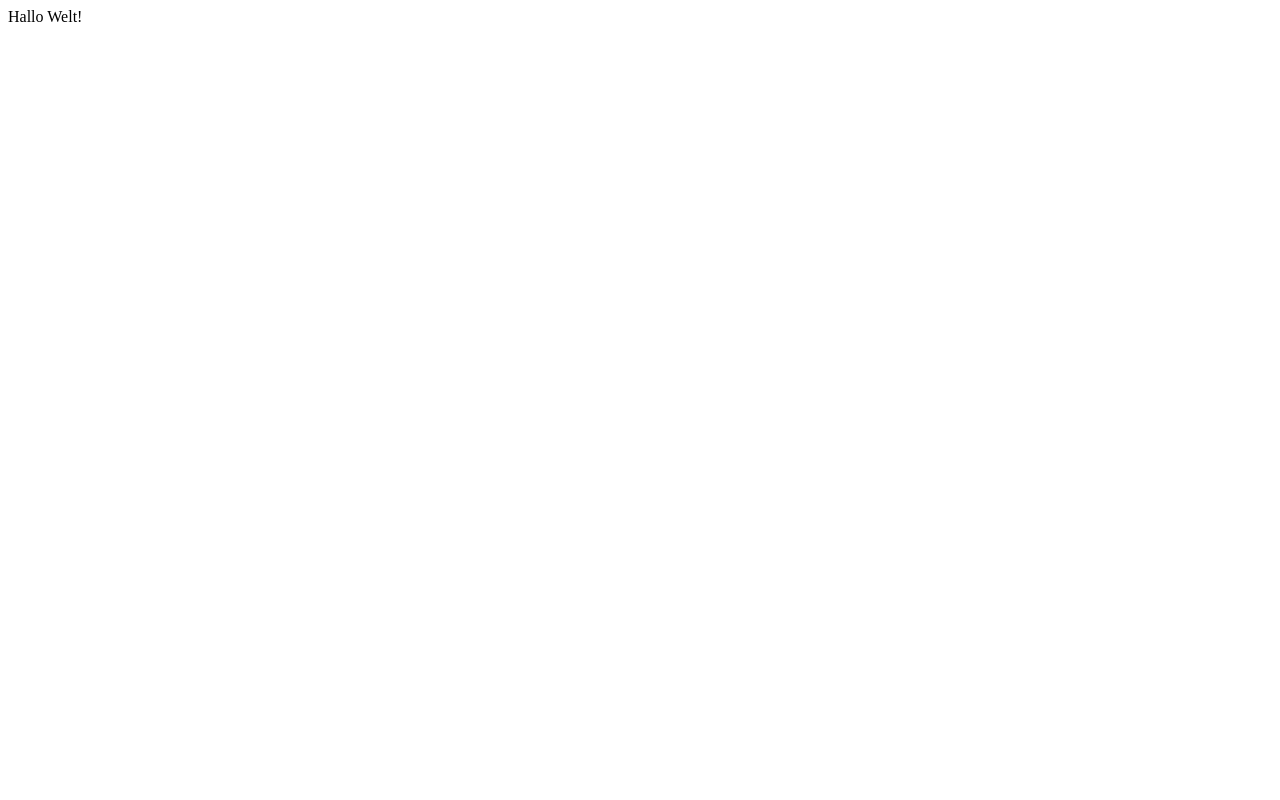
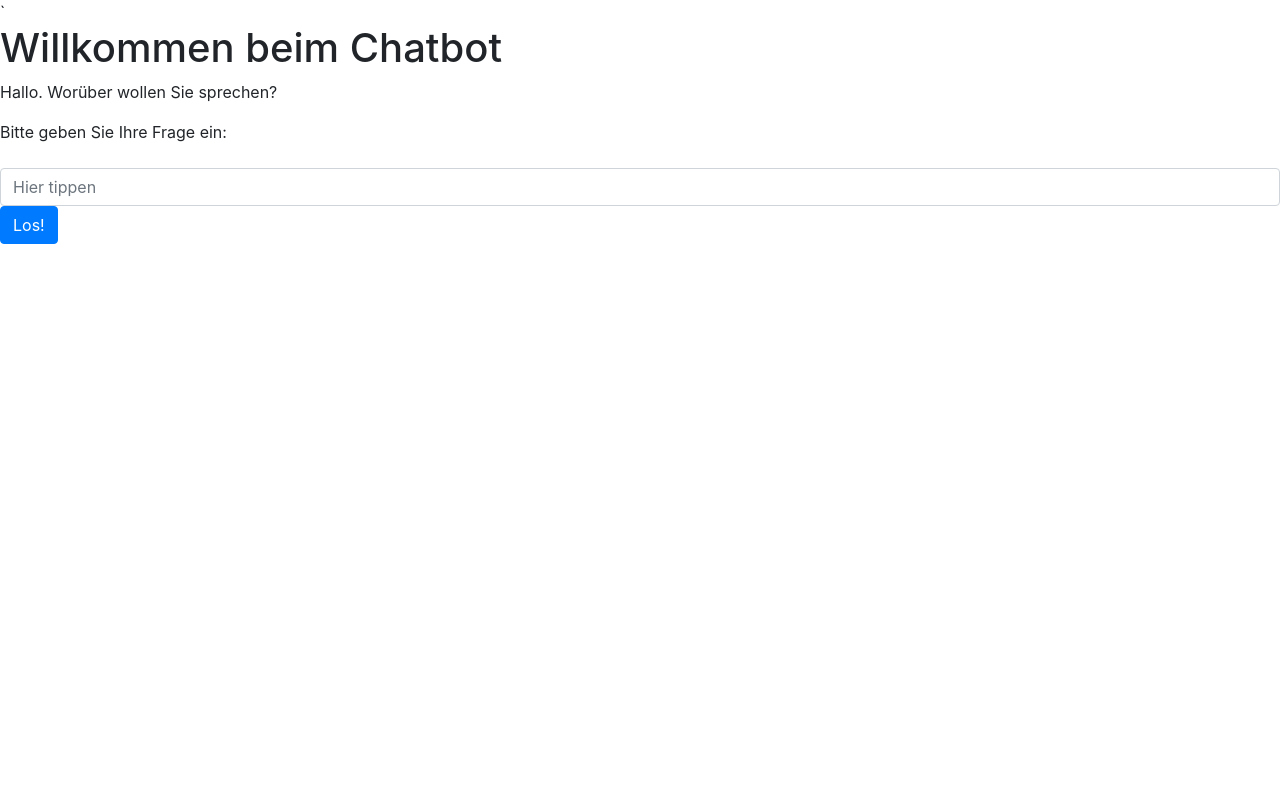
Before and after one commit to vinzcraft38/chatbot, a Flask app: page / in a window 1280 px wide. Before the commit the page is almost empty. Run offline with Flask 2, Linux system fonts and the light colour scheme; some libraries are stand-ins or nearby versions.

Commit message:
Web-GUI fertig

```diff
--- a/v2/chatbot-webgui.py
+++ b/v2/chatbot-webgui.py
@@ -1,12 +1,31 @@
 #!/usr/bin/env python3
-# -*- coding:utf-8 -*-
-
-from flask import Flask
-import flask
+from flask import Flask, render_template, request, flash
+from chatbot import Chatbot
 
 app = Flask(__name__)
+app.config['SECRET_KEY'] = 'Pa$$w0rd'
 
 
-@app.route('/')
+@app.route('/', methods=('GET', 'POST'))
+
+
 def index():
-    return "Hallo Welt!"
+
+    chatbot_label = "Hallo. Worüber wollen Sie sprechen?"
+
+    # Listen
+    zufallsantworten = ["Oh wirklich...", "Interessant", "Das kann man so sehen.", "Ich verstehe..."]
+    reaktionen = {"hallo": "aber hallo",
+                "geht": "Was verstehst Du darunter",
+                "schmeckt": "Ich habe keinen Geschmackssinn"}
+
+    if request.method == 'POST':
+        chatbot_input = request.form['chatbot_input']
+        if not chatbot_input:
+            flash('Ohne Frage kann ich nicht antworten!')
+        else:
+            bot = Chatbot(reaktionen, zufallsantworten)
+            bot.set_Message(chatbot_input)
+            chatbot_label = bot.get_response()
+
+    return render_template('chatbot.html', chatbot_label=chatbot_label)
--- a/v2/templates/base.html
+++ b/v2/templates/base.html
@@ -1,19 +1,29 @@
 <!DOCTYPE html>
 <html lang="DE">
     <head>
-
-
         <!-- Nötige Meta-Tags -->
         <meta charset="utf-8">
         <meta name="viewport" content="width=device-width, initial-scale=1, shrink-to-fit=no">
 
         <!-- Bootstrap CSS -->
         <link rel="stylesheet" href="https://stackpath.bootstrapcdn.com/bootstrap/4.3.1/css/bootstrap.min.css" integrity="sha384-ggOyR0iXCbMQv3Xipma34MD+dH/1fQ784/j6cY/iJTQUOhcWr7x9JvoRxT2MZw1T" crossorigin="anonymous">
-    <title>{% block titel%} {% endblock %}</title>
+        <!-- Java insertion titre-->
+        <title>{% block titel %} {% endblock %}</title>
     </head>
     <body>
-        <h5>{block chatbot-ausgabe%} {% endblock %}</h5>
+        <div class="container">
+            {% for message in get_flashed_messages() %}
+                <div class="alert alert-danger">{{ message }}</div>
+            {% endfor %}
+        </div>
+        <!-- Java insertion chatbot-->
+        {% block chatbot_ausgabe %} {% endblock %}
+        <!-- Der Rest -->
 
+        <!-- Optional JavaScript -->
+        <!-- jQuery first, then Popper.js, then Bootstrap JS -->
+        <script src="https://code.jquery.com/jquery-3.3.1.slim.min.js" integrity="sha384-q8i/X+965DzO0rT7abK41JStQIAqVgRVzpbzo5smXKp4YfRvH+8abtTE1Pi6jizo" crossorigin="anonymous"></script>
+        <script src="https://cdnjs.cloudflare.com/ajax/libs/popper.js/1.14.7/umd/popper.min.js" integrity="sha384-UO2eT0CpHqdSJQ6hJty5KVphtPhzWj9WO1clHTMGa3JDZwrnQq4sF86dIHNDz0W1" crossorigin="anonymous"></script>
+        <script src="https://stackpath.bootstrapcdn.com/bootstrap/4.3.1/js/bootstrap.min.js" integrity="sha384-JjSmVgyd0p3pXB1rRibZUAYoIIy6OrQ6VrjIEaFf/nJGzIxFDsf4x0xIM+B07jRM" crossorigin="anonymous"></script>
   </body>
-
 </html>
--- /dev/null
+++ b/v2/templates/chatbot.html
@@ -0,0 +1,20 @@
+{% extends 'base.html'%}
+
+{% block titel %} Willkommen beim Chatbot {% endblock %}
+
+{% block chatbot_ausgabe %}
+`
+<h1>Willkommen beim Chatbot </h1>
+<p>{{ chatbot_label }}</p>
+    <form method="POST">
+        <div class="form-group">
+            <label for="chatbot_input">Bitte geben Sie Ihre Frage ein:</label>
+        </div>
+        <div class="form-group">
+            <input type="text" name="chatbot_input" placeholder="Hier tippen" class="form-control" />
+            <button type="submit" class="btn btn-primary">Los!</button>
+        </div>
+    </form>
+
+
+{% endblock %}
```
Lines whose indentation alone changed are shown as unchanged.
